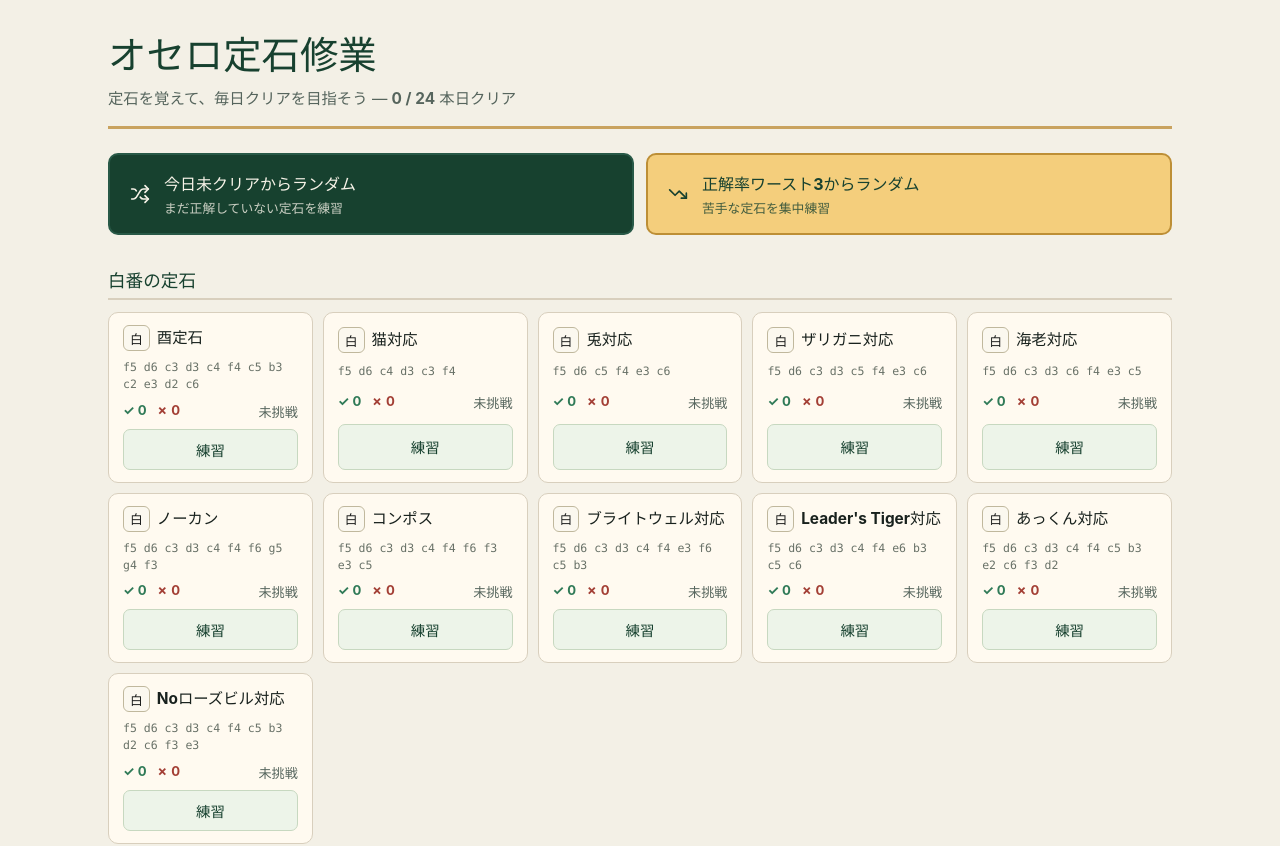
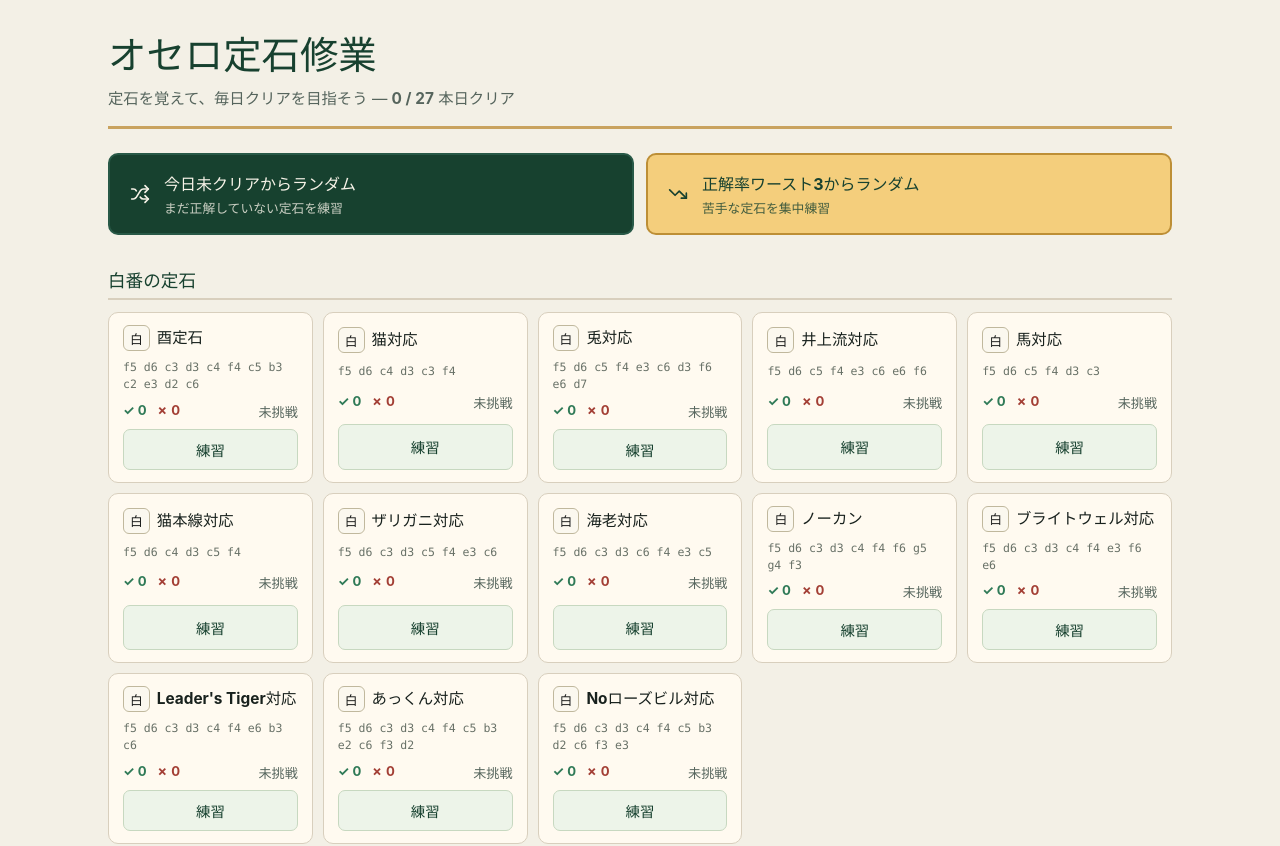
Before and after one commit to giwarb/othello-opening-trainer, a React (Vite) app: page / in a window 1280 px wide. Shown: the top 846 px of the page. Built offline with nearby package versions, Linux system fonts and the light colour scheme.

Commit message:
Enforce deterministic repertoire branches

```diff
--- a/src/data/joseki.ts
+++ b/src/data/joseki.ts
@@ -60,13 +60,55 @@ export const JOSEKI_LIST: Joseki[] = [
     id: "usagi",
     name: "兎対応",
     color: "white",
-    moves: ["f5", "d6", "c5", "f4", "e3", "c6"],
+    moves: ["f5", "d6", "c5", "f4", "e3", "c6", "d3", "f6", "e6", "d7"],
     explanation: {
-      aim: "黒がc5に来て兎の形にしたとき、白はf4で右側に石を置きます。黒がe3に来たら、白はc6で左下にも道を作ります。黒に一か所だけで攻められないようにします。",
+      aim: "黒がc5に来て兎の形にしたとき、白はf4からc6へ進んで、ローズの形まで受けます。黒が中央に近づいてきたら、白はf6やd7で黒の気持ちよい場所を消します。",
       followUp: [
-        "黒に左側だけで攻められないよう、白の石を左右に分ける。",
-        "白の石が外に広がりすぎないように注意する。",
-        "黒が中央を使ってきたら、白も中央に戻れる手を探す。",
+        "白は黒のc4への道を見つけたら、先に消すことを考える。",
+        "端へ急がず、中央に近い白石を使って黒の打ちたい場所を減らす。",
+        "黒の石をたくさん返すより、次に打てる場所を残す。",
+      ],
+    },
+  },
+  {
+    id: "inoue_response",
+    name: "井上流対応",
+    color: "white",
+    moves: ["f5", "d6", "c5", "f4", "e3", "c6", "e6", "f6"],
+    explanation: {
+      aim: "兎から白がc6に受けたあと、黒がe6で中央に近い良い手を作ろうとする形です。白はf6でその道をふさぎ、黒が楽にc4へ入れないようにします。",
+      followUp: [
+        "黒が中央へ戻る道を作ったら、白はその入口を消す。",
+        "白は石を取りすぎず、黒が次に打ちたい場所を先に見る。",
+        "右側に白の足場を残して、左側だけで戦わない。",
+      ],
+    },
+  },
+  {
+    id: "horse_response",
+    name: "馬対応",
+    color: "white",
+    moves: ["f5", "d6", "c5", "f4", "d3", "c3"],
+    explanation: {
+      aim: "兎の途中で黒がe3ではなくd3に来た形です。白はc3に戻って中央に近い石を作り、黒に外側だけから攻めさせないようにします。",
+      followUp: [
+        "黒が形を変えてきたら、白は中央の近くに戻る。",
+        "白の石を左右に分けすぎず、つながりを大事にする。",
+        "黒が辺へ向かう前に、白の次の打てる場所を残す。",
+      ],
+    },
+  },
+  {
+    id: "chat_response",
+    name: "猫本線対応",
+    color: "white",
+    moves: ["f5", "d6", "c4", "d3", "c5", "f4"],
+    explanation: {
+      aim: "黒がc4からc5へ進んで猫の形を作るときの受けです。白はd3からf4へ回り、黒の石を一か所に集めすぎないようにします。",
+      followUp: [
+        "黒が左側へ集まったら、白は右側にも足場を作る。",
+        "白は返す石の数より、次に打てる場所の多さを見る。",
+        "黒のかたまりにくっつきすぎず、少し離れた場所も見る。",
       ],
     },
   },
@@ -113,24 +155,10 @@ export const JOSEKI_LIST: Joseki[] = [
     },
   },
   {
-    id: "compos",
-    name: "コンポス",
-    color: "white",
-    moves: ["f5", "d6", "c3", "d3", "c4", "f4", "f6", "f3", "e3", "c5"],
-    explanation: {
-      aim: "黒がf6に来たとき、白がf3で中央に近いところへ戻る受け方です。ノーカンよりも、まんなかで受ける感じになります。",
-      followUp: [
-        "黒に右側だけで形を作らせない。",
-        "白の石が多くなりすぎたら、次に打てる場所が残っているか確認する。",
-        "中央に近い白石を使って、黒のよい手を減らす。",
-      ],
-    },
-  },
-  {
     id: "brightwell",
     name: "ブライトウェル対応",
     color: "white",
-    moves: ["f5", "d6", "c3", "d3", "c4", "f4", "e3", "f6", "c5", "b3"],
+    moves: ["f5", "d6", "c3", "d3", "c4", "f4", "e3", "f6", "e6"],
     explanation: {
       aim: "黒が白の使いたかったe3を先に取ってきた形です。白はf6で中央近くに石を置き、黒だけが楽に広がらないようにします。",
       followUp: [
@@ -144,7 +172,7 @@ export const JOSEKI_LIST: Joseki[] = [
     id: "leaders_tiger",
     name: "Leader's Tiger対応",
     color: "white",
-    moves: ["f5", "d6", "c3", "d3", "c4", "f4", "e6", "b3", "c5", "c6"],
+    moves: ["f5", "d6", "c3", "d3", "c4", "f4", "e6", "b3", "c6"],
     explanation: {
       aim: "黒がe6に来て、いつものローズビルとは違う形にしてきます。白はb3で左側に手を作り、黒が中央を大きく使いすぎないようにします。",
       followUp: [
@@ -255,6 +283,20 @@ export const JOSEKI_LIST: Joseki[] = [
     },
   },
   {
+    id: "heath_response",
+    name: "飛び出し対応",
+    color: "black",
+    moves: ["f5", "f6", "e6", "f4", "g5", "e7", "f7"],
+    explanation: {
+      aim: "白がf6からf4へ来たとき、黒がg5へ大きく飛び出す形です。外へ出る手ですが、右側に黒の足場を作って白に受けを考えさせます。",
+      followUp: [
+        "黒は右側に出ても、石を重くしすぎない。",
+        "白が受けてきたら、中央へ戻る道を忘れない。",
+        "端を取りに行く前に、白に良い手を渡していないか見る。",
+      ],
+    },
+  },
+  {
     id: "nezumi",
     name: "鼠対応",
     color: "black",
@@ -286,7 +328,7 @@ export const JOSEKI_LIST: Joseki[] = [
     id: "missile",
     name: "ミサイル対応",
     color: "black",
-    moves: ["f5", "d6", "c3", "g5", "c6", "f4", "e3"],
+    moves: ["f5", "d6", "c3", "g5", "c6", "e3"],
     explanation: {
       aim: "白がg5に飛び出してきた形です。黒はc6で反対側に手を作り、白の飛び出しにそのまま付き合いすぎないようにします。",
       followUp: [
@@ -300,7 +342,7 @@ export const JOSEKI_LIST: Joseki[] = [
     id: "torake",
     name: "虎系犬素対応",
     color: "black",
-    moves: ["f5", "d6", "c3", "f3", "d3", "c4", "f4"],
+    moves: ["f5", "d6", "c3", "f3", "d3", "f4"],
     explanation: {
       aim: "白がf3に来て、虎の本線から少しずらしてきた形です。黒はd3で中央に戻り、c4へ進んで形を整えます。",
       followUp: [
@@ -314,7 +356,7 @@ export const JOSEKI_LIST: Joseki[] = [
     id: "yes_ryu",
     name: "イエス流対応",
     color: "black",
-    moves: ["f5", "d6", "c3", "d3", "c4", "b3", "c6", "f4", "c5"],
+    moves: ["f5", "d6", "c3", "d3", "c4", "b3", "c6", "f4"],
     explanation: {
       aim: "白がb3に来て、左側から形を変えてきます。黒はc6で下側にも道を作り、c5で中央に近い足場を作ります。",
       followUp: [
@@ -328,7 +370,7 @@ export const JOSEKI_LIST: Joseki[] = [
     id: "berg_tiger",
     name: "Berg Tiger対応",
     color: "black",
-    moves: ["f5", "d6", "c3", "d3", "c4", "b5", "c5", "f4", "c6"],
+    moves: ["f5", "d6", "c3", "d3", "c4", "b5", "c5", "f4", "e6"],
     explanation: {
       aim: "白がb5に来て、左下から形を変えてきます。黒はc5で虎の形に近づけ、c6で下側にも足場を作ります。",
       followUp: [
@@ -356,7 +398,7 @@ export const JOSEKI_LIST: Joseki[] = [
     id: "mako_tora",
     name: "まこ虎対応",
     color: "black",
-    moves: ["f5", "d6", "c3", "d3", "c4", "f4", "c5", "b5", "c6", "b4", "e3"],
+    moves: ["f5", "d6", "c3", "d3", "c4", "f4", "c5", "b5", "b4", "f6"],
     explanation: {
       aim: "白がb5に来て、ローズビル本線から外してきた形です。黒はc6で左下に足場を作り、e3で中央にも戻る道を作ります。",
       followUp: [
```
Also changed, not shown: 1 other file (tests, documents, lock files or other folders).
